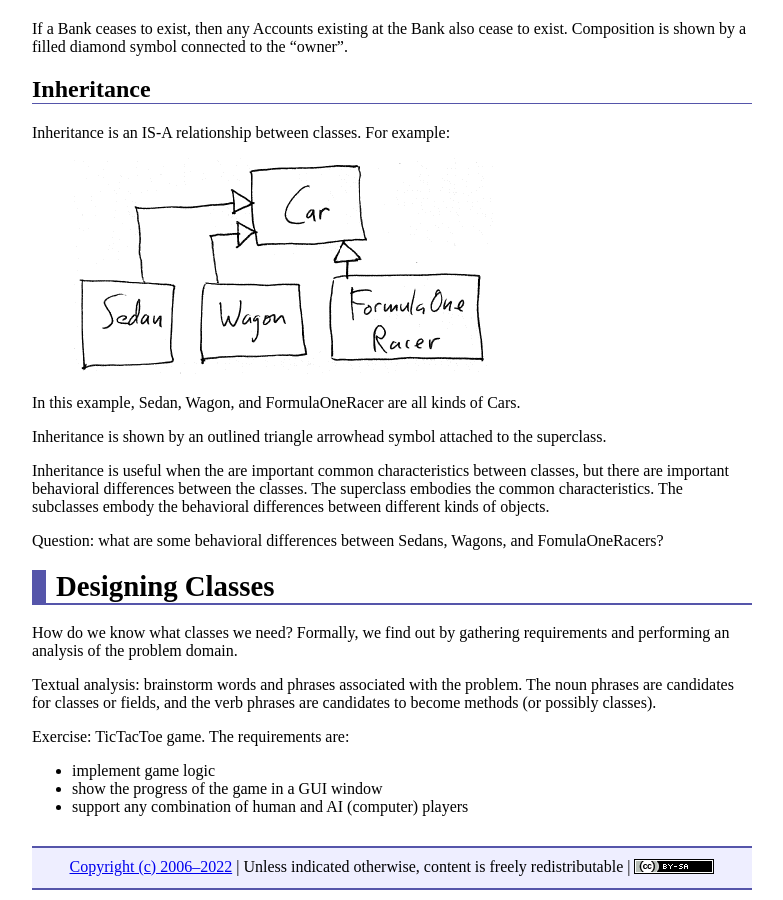
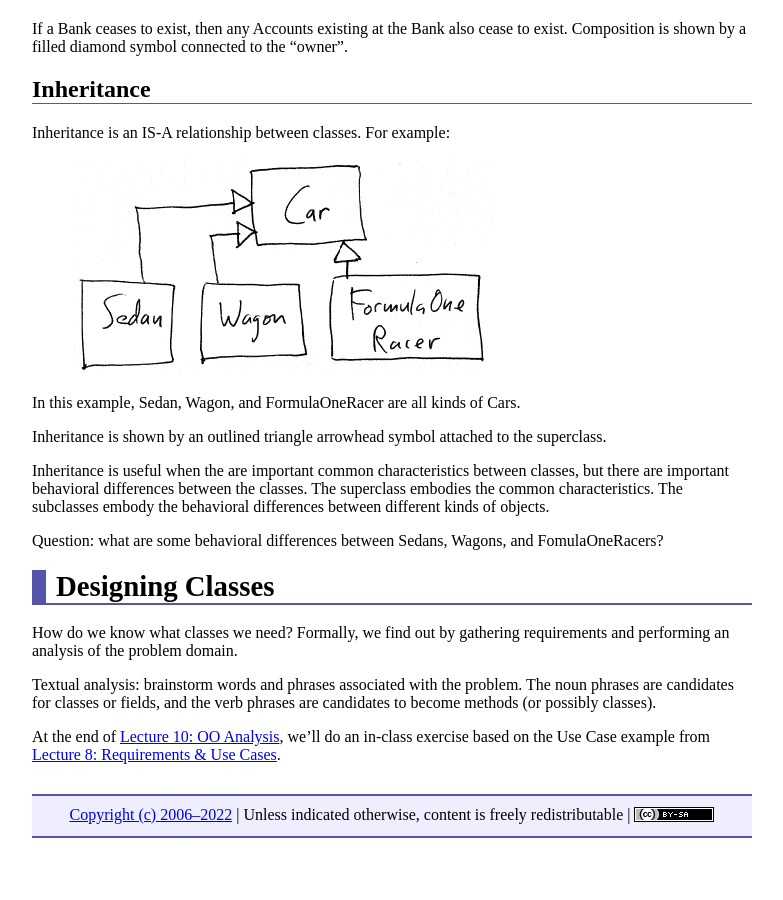
Before and after one commit to ycpcs/cs320-spring2022, a Jekyll site: the page built from lectures/lecture09.md, in a window 1280 px wide and 900 px high, scrolled down 2829 px. Shown: the whole window, without its empty margins (248-1031 px from the left). Built offline with Jekyll 4.4.1, drawn with Linux system fonts in a browser that asks for light colours; after the commit the page ends 3677 px from its top, so only the background shows below that.

Commit message:
edits for in-class example

```diff
--- a/lectures/lecture09.md
+++ b/lectures/lecture09.md
@@ -106,8 +106,4 @@ How do we know what classes we need? Formally, we find out by gathering requirem
 
 Textual analysis: brainstorm words and phrases associated with the problem. The noun phrases are candidates for classes or fields, and the verb phrases are candidates to become methods (or possibly classes).
 
-Exercise: TicTacToe game. The requirements are:
-
--   implement game logic
--   show the progress of the game in a GUI window
--   support any combination of human and AI (computer) players
+At the end of [Lecture 10: OO Analysis](./lecture10.html), we'll do an in-class exercise based on the Use Case example from [Lecture 8: Requirements & Use Cases](./lecture08.html).
```
